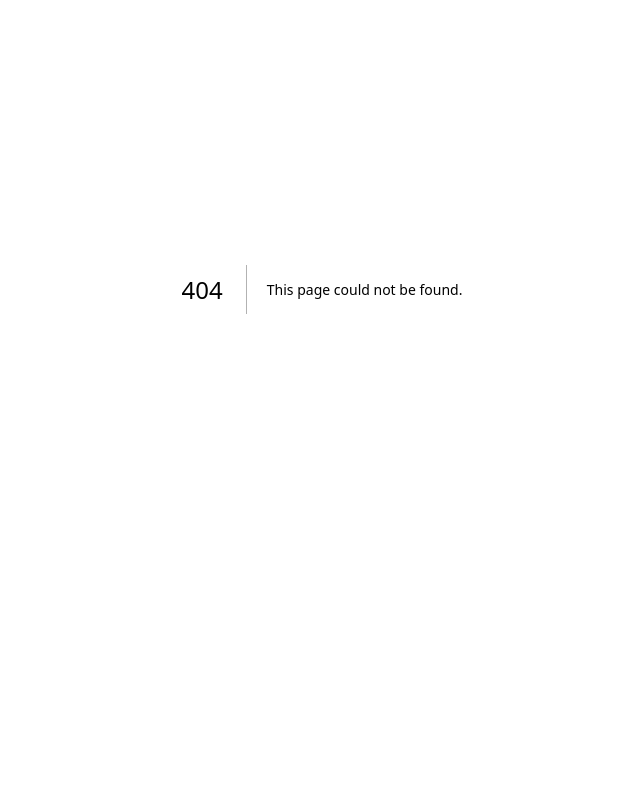
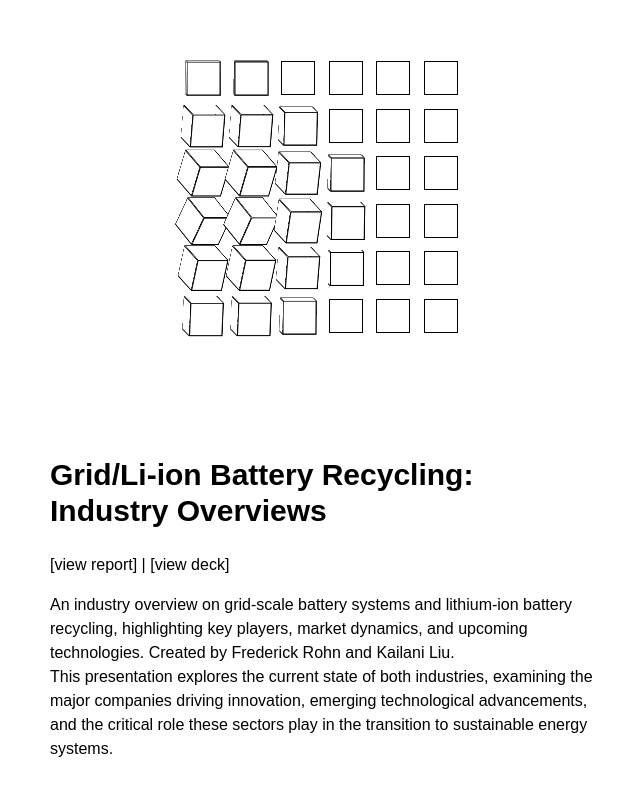
Before and after one commit to frederickrohn/personal_website, a Next.js app in the folder site/: page /blog/grid-liion-battery-recycling in a window 1280 px wide. Before the commit this address had no page. Shown: the part 111-906 px from the top of the page, without its empty margins (318-958 px from the left). Before the commit the page ends 800 px from the top, so only its background shows below. Built offline with nearby package versions, Linux system fonts and the light colour scheme.

Commit message:
added cleanTech report as blog post

```diff
--- /dev/null
+++ b/site/src/app/blog/grid-liion-battery-recycling/page.tsx
@@ -0,0 +1,29 @@
+import TargetCursor from "@/app/components/CustomTargetCursor";
+import CubesHeader from "@/app/components/CubesHeader";
+
+export default function GridLiionBatteryRecycling() {
+  return (
+    <>
+      <TargetCursor spinDuration={2} />
+      <main className="prose prose-neutral mx-auto max-w-xl px-4 py-12">
+        <CubesHeader />
+        <h1 className="text-3xl font-bold mb-6">Grid/Li-ion Battery Recycling: Industry Overviews</h1>
+        <p className="mb-4">
+          <a href="https://docs.google.com/document/d/1ykNFvzeaXHgZAkHmBFcc2FU_DN3zF7atOgeAYXsy_Dc/edit?usp=sharing" target="_blank" rel="noreferrer" className="cursor-target">
+            [view report]
+          </a>
+          {" |  "}
+          <a href="https://www.figma.com/proto/Qr7hz7UUDuoBEETLCYvvy0/CleanTech-Slide-Deck?node-id=1-2&t=hJYZzeQfsielvNSD-1" target="_blank" rel="noreferrer" className="cursor-target">
+            [view deck]
+          </a>
+        </p>
+        <p>
+          An industry overview on grid-scale battery systems and lithium-ion battery recycling, highlighting key players, market dynamics, and upcoming technologies. Created by Frederick Rohn and Kailani Liu.
+        </p>
+        <p>
+          This presentation explores the current state of both industries, examining the major companies driving innovation, emerging technological advancements, and the critical role these sectors play in the transition to sustainable energy systems.
+        </p>
+      </main>
+    </>
+  );
+}
--- a/site/src/data/posts.ts
+++ b/site/src/data/posts.ts
@@ -6,4 +6,5 @@ export type PostMeta = {
 
 export const posts: PostMeta[] = [
   { slug: 'hello-world', title: 'hello world', date: '2025-10-16' },
+  { slug: 'grid-liion-battery-recycling', title: 'Grid/Li-ion Battery Recycling: Industry Overviews', date: '2023-11-15' },
 ];
```
